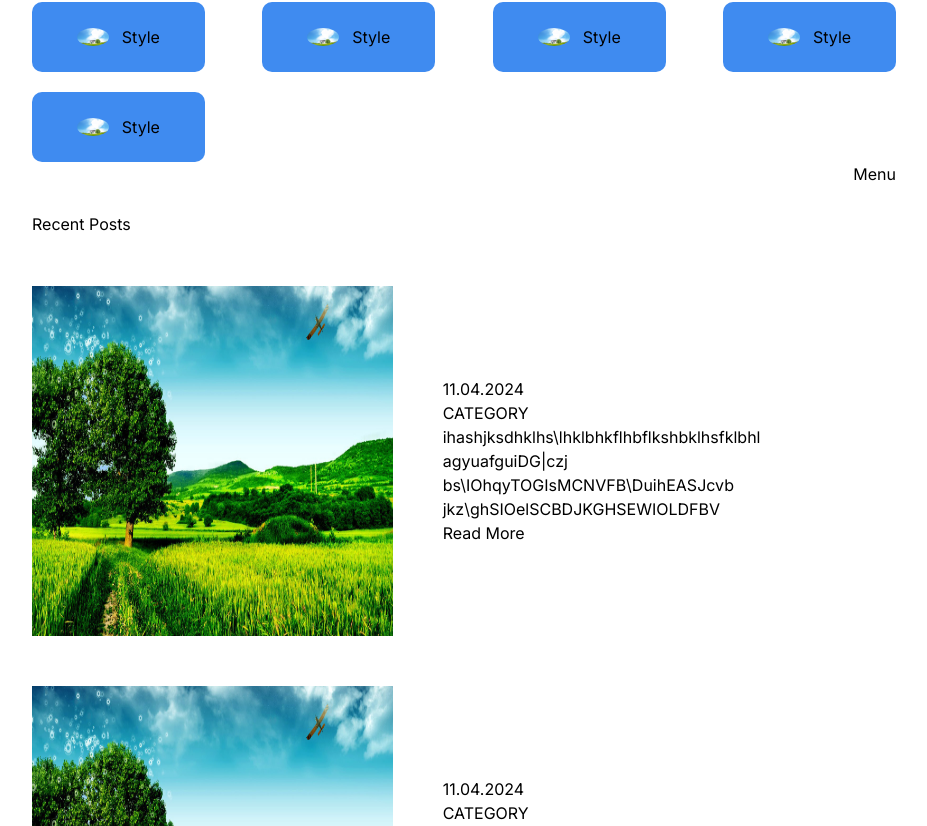
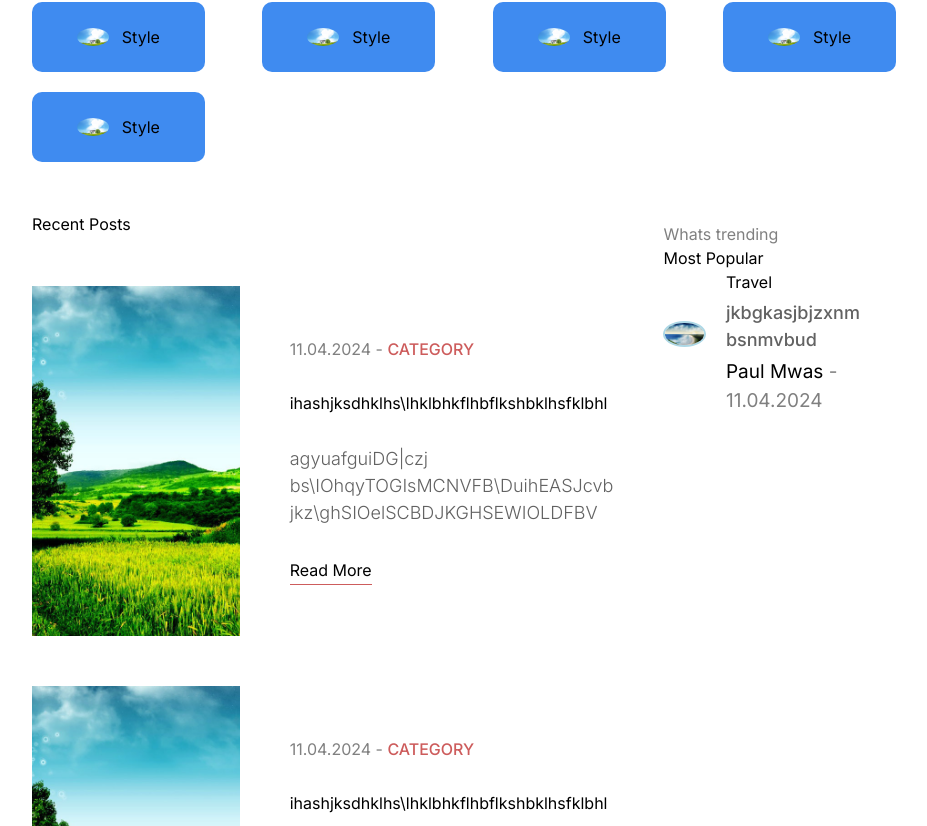
Before and after one commit to DavisKiprotich/Blog_Website, a Next.js app: page / in a window 1280 px wide. Shown: the part 1114-1940 px from the top of the page, without its empty margins (176-1103 px from the left). Built offline with nearby package versions, Linux system fonts and the light colour scheme.

Commit message:
Working on the side menu

```diff
--- a/components/Card.jsx
+++ b/components/Card.jsx
@@ -7,21 +7,22 @@ const Card = () => {
     <div className={styles.container}>
         <div className={styles.imageContainer}>
             <Image
-            src='/60.jpg' alt='' fill
+            src='/60.jpg' alt='' fill className={styles.image}
             />
           </div>
           <div className={styles.textContainer}>
             <div className={styles.detail}>
-                <div className={styles.date}>11.04.2024</div>
-                <div className={styles.category}>CATEGORY</div>
+                <span className={styles.date}>11.04.2024  -  </span>
+                <span className={styles.category}>CATEGORY</span>
             </div>
             <Link href='/'>
                 <h1>ihashjksdhklhs\lhklbhkflhbflkshbklhsfklbhl</h1>
             </Link>
-            <p>
-                agyuafguiDG|czj bs\IOhqyTOGIsMCNVFB\DuihEASJcvb jkz\ghSIOelSCBDJKGHSEWIOLDFBV
+            <p className={styles.desc}>
+                agyuafguiDG|czj bs\IOhqyTOGIsMCNVFB\DuihEASJcvb
+                jkz\ghSIOelSCBDJKGHSEWIOLDFBV
             </p>
-            <Link href='/'>Read More</Link>
+            <Link href='/' className={styles.link}>Read More</Link>
           </div>
     </div>
   )
--- a/components/Menu.jsx
+++ b/components/Menu.jsx
@@ -1,9 +1,30 @@
-import React from 'react'
+import React from "react";
+import styles from "./styles/menu.module.css";
 
 const Menu = () => {
   return (
-    <div>Menu</div>
-  )
-}
+    <div className={styles.container}>
+      <h3 className={styles.subtitle}>{"Whats trending"}</h3>
+      <h1 className={styles.title}>Most Popular</h1>
+      <div className={styles.items}>
+        <div className={styles.item}>
+          <div className={styles.imageContainer}>
+            <img src="/27.jpg" alt="" fill className={styles.image} />
+          </div>
+          <div className={styles.textContainer}>
+            <span className={`${styles.category} ${styles.travel}`}>
+              Travel
+            </span>
+            <h3 className={styles.postTitle}>jkbgkasjbjzxnm bsnmvbud</h3>
+            <div className={styles.detail}>
+              <span className={styles.username}>Paul Mwas</span>
+              <span className={styles.date}> - 11.04.2024</span>
+            </div>
+          </div>
+        </div>
+      </div>
+    </div>
+  );
+};
 
-export default Menu
+export default Menu;
--- a/components/styles/card.module.css
+++ b/components/styles/card.module.css
@@ -10,7 +10,33 @@
     height: 350px;
     position: relative;
 }
-
+.image{
+    object-fit: cover;
+}
 .textContainer{
     flex: 1;
+    display: flex;
+    flex-direction: column;
+    gap: 30px;
 }
+
+.date{
+    color: gray;
+}
+
+.category{
+    color: indianred;
+    font-weight: 500;
+}
+
+.desc{
+    font-size: 18px;
+    font-weight: 300;
+    color: var(--softTextColor);
+}
+
+.link{
+    border-bottom: 1px solid indianred;
+    width: max-content;
+    padding: 2px 0px;
+}
--- a/components/styles/menu.module.css
+++ b/components/styles/menu.module.css
@@ -1,3 +1,55 @@
 .container{
     flex: 2;
+    margin-top: 60px;
 }
+.subtitle{
+    color: gray;
+    font-size: 16px;
+    font-weight: 400;
+}
+
+.title{
+
+}
+
+.items{
+
+}
+
+.item{
+    display: flex;
+    align-items: center;
+    gap: 20px;
+}
+
+.imageContainer{
+    flex: 1;
+    aspect-ratio: 1/1;
+    position: relative;
+}
+
+.textContainer{
+    flex: 4;
+    display: flex;
+    flex-direction: column;
+    gap: 5px;
+}
+.postTitle{
+    font-size: 18px;
+    color: var(--softTextColor);
+    font-weight: 500;
+}
+
+.image{
+    border-radius: 50%;
+    border: 2px solid lightblue;
+    object-fit: cover;
+}
+
+.detail{
+    font-size: 19px;
+}
+
+.date{
+    color: gray;
+}
```
Also changed, not shown: components/styles/cardList.module.css (line endings or trailing spaces).
